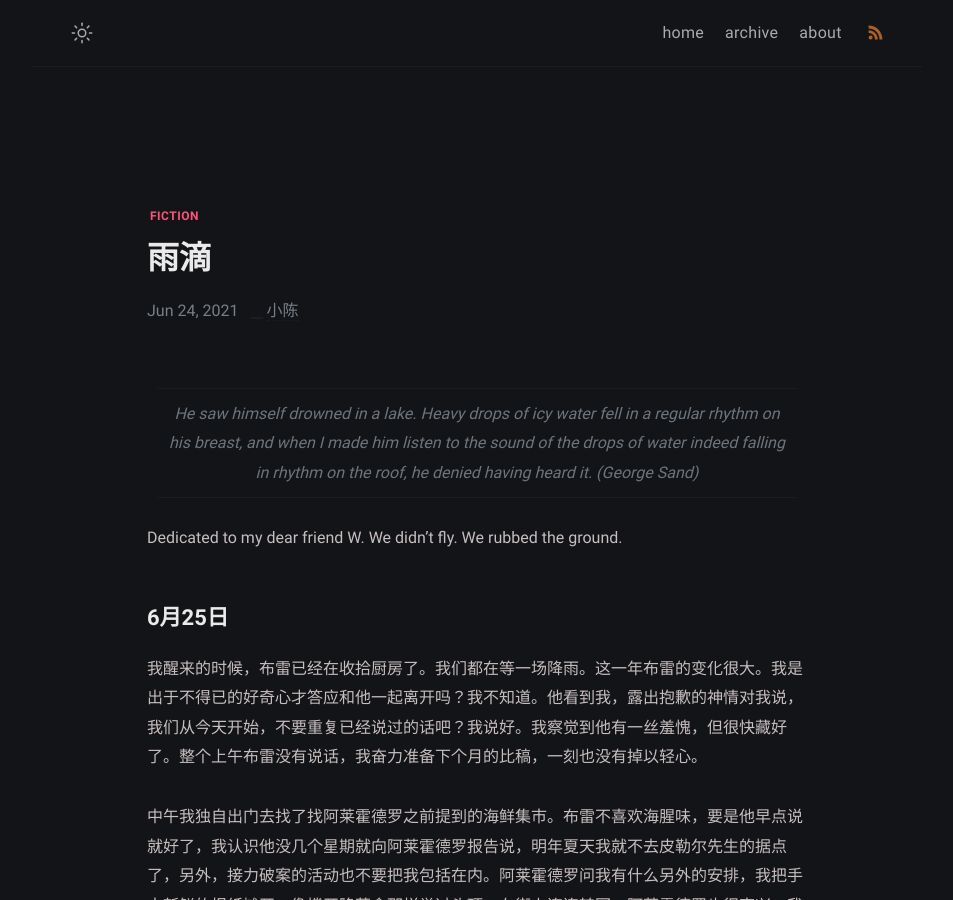
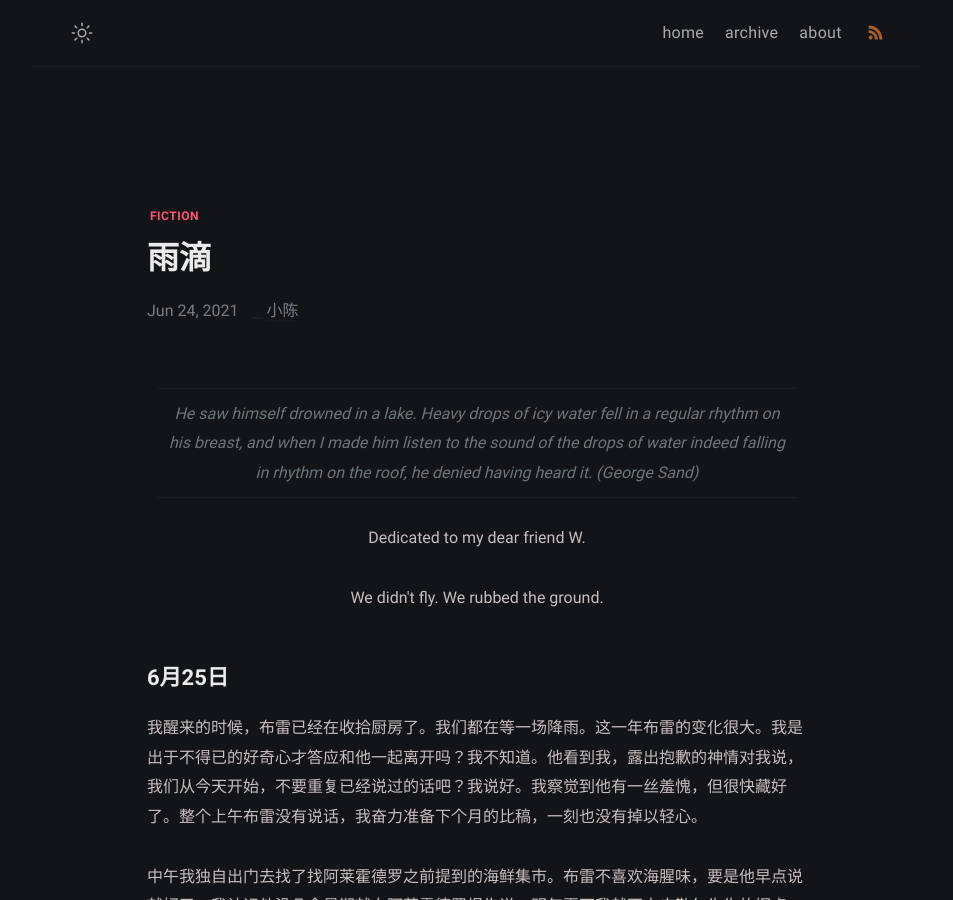
Before and after one commit to yijingch/afistforair.github.io, a Jekyll site: the page built from _posts/raindrop/2021-06-25-roommate.md, in a window 1280 px wide and 900 px high. Shown: the whole window, without its empty margins (163-1116 px from the left). Built offline with Jekyll 4.4.1, drawn with Linux system fonts in a browser that asks for light colours.

Commit message:
center text

```diff
--- a/_posts/raindrop/2021-06-25-roommate.md
+++ b/_posts/raindrop/2021-06-25-roommate.md
@@ -8,8 +8,9 @@ tags: [fiction]
 
 
 
-Dedicated to my dear friend W.
-We didn't fly. We rubbed the ground.
+<p style="text-align: center;">Dedicated to my dear friend W.</p>
+
+<p style="text-align: center;">We didn't fly. We rubbed the ground.</p>
 
 
 
```
